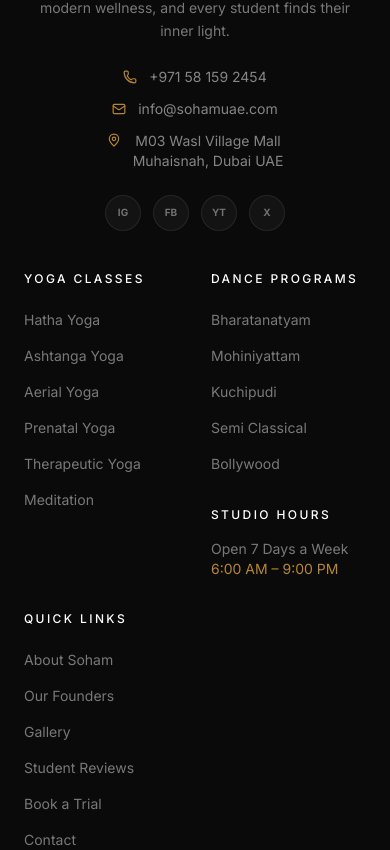
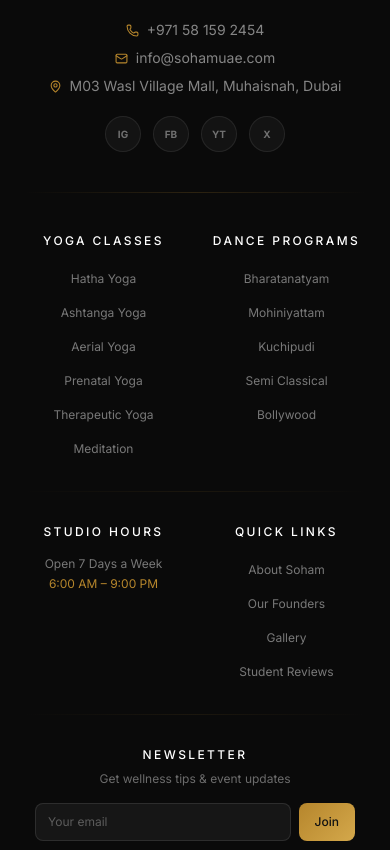
Before and after one commit to joyalvarghese458/soham, a Next.js app: page /blog in a window 390 px wide. Shown: the part 5994-6844 px from the top of the page. Built offline with nearby package versions, Linux system fonts and the light colour scheme.

Commit message:
footer updation

```diff
--- a/app/components/Footer.tsx
+++ b/app/components/Footer.tsx
@@ -51,203 +51,183 @@
         <div className="divider-gold opacity-20 mb-0" />
 
         {/* Main footer content */}
-        <div className="py-16 grid grid-cols-1 lg:grid-cols-4 gap-10 lg:gap-12">
-          {/* Brand column — centered on mobile, left-aligned on large */}
+        <div className="py-12 lg:py-16">
+
+          {/* Brand — centered on mobile */}
           <motion.div
             initial={{ opacity: 0, y: 30 }}
             whileInView={{ opacity: 1, y: 0 }}
             viewport={{ once: true }}
-            className="lg:col-span-1 flex flex-col items-center text-center lg:items-start lg:text-left"
+            className="flex flex-col items-center text-center lg:hidden mb-10"
           >
-            {/* Logo */}
-            <div className="flex items-center gap-3 mb-5">
+            <div className="flex items-center gap-3 mb-4">
               <FooterLotus />
               <div>
-                <span
-                  className="text-2xl font-bold tracking-wide"
-                  style={{ color: '#B6862C', fontFamily: 'var(--font-playfair)' }}
-                >
-                  SOHAM
-                </span>
-                <p className="text-[10px] tracking-[0.3em] text-white/30 uppercase -mt-1">
-                  UAE
-                </p>
+                <span className="text-2xl font-bold tracking-wide" style={{ color: '#B6862C', fontFamily: 'var(--font-playfair)' }}>SOHAM</span>
+                <p className="text-[10px] tracking-[0.3em] text-white/30 uppercase -mt-1">UAE</p>
               </div>
             </div>
-
-            <p className="text-white/45 text-sm leading-relaxed mb-6 max-w-xs">
-              Dubai&apos;s premier Yoga & Classical Dance Academy. Where ancient
-              wisdom meets modern wellness, and every student finds their inner
-              light.
+            <p className="text-white/45 text-sm leading-relaxed mb-5 max-w-[280px]">
+              Dubai&apos;s premier Yoga & Classical Dance Academy — where ancient wisdom meets modern wellness.
             </p>
-
-            {/* Contact */}
-            <div className="space-y-3">
-              <a
-                href="tel:+971581592454"
-                className="flex items-center justify-center lg:justify-start gap-3 text-white/50 hover:text-[#B6862C] transition-colors text-sm group"
-              >
-                <Phone size={14} className="text-[#B6862C] flex-shrink-0" />
-                +971 58 159 2454
+            <div className="flex flex-col items-center gap-2 mb-5">
+              <a href="tel:+971581592454" className="flex items-center gap-2 text-white/50 hover:text-[#B6862C] transition-colors text-sm">
+                <Phone size={13} className="text-[#B6862C]" />+971 58 159 2454
               </a>
-              <a
-                href="mailto:info@sohamuae.com"
-                className="flex items-center justify-center lg:justify-start gap-3 text-white/50 hover:text-[#B6862C] transition-colors text-sm"
-              >
-                <Mail size={14} className="text-[#B6862C] flex-shrink-0" />
-                info@sohamuae.com
+              <a href="mailto:info@sohamuae.com" className="flex items-center gap-2 text-white/50 hover:text-[#B6862C] transition-colors text-sm">
+                <Mail size={13} className="text-[#B6862C]" />info@sohamuae.com
               </a>
-              <div className="flex items-start justify-center lg:justify-start gap-3 text-white/50 text-sm">
-                <MapPin size={14} className="text-[#B6862C] flex-shrink-0 mt-0.5" />
-                <span>
-                  M03 Wasl Village Mall
-                  <br />
-                  Muhaisnah, Dubai UAE
-                </span>
+              <div className="flex items-center gap-2 text-white/50 text-sm">
+                <MapPin size={13} className="text-[#B6862C]" />
+                <span>M03 Wasl Village Mall, Muhaisnah, Dubai</span>
               </div>
             </div>
-
-            {/* Social */}
-            <div className="flex gap-3 mt-6">
+            <div className="flex gap-3">
               {socials.map((social) => (
-                <a
-                  key={social.label}
-                  href={social.href}
-                  target="_blank"
-                  rel="noopener noreferrer"
-                  aria-label={social.label}
-                  className="w-9 h-9 rounded-full flex items-center justify-center text-white/40 hover:text-[#B6862C] hover:border-[#B6862C]/40 transition-all duration-300 text-[10px] font-bold"
-                  style={{
-                    background: 'rgba(255,255,255,0.04)',
-                    border: '1px solid rgba(255,255,255,0.08)',
-                  }}
-                >
+                <a key={social.label} href={social.href} target="_blank" rel="noopener noreferrer" aria-label={social.label}
+                  className="w-9 h-9 rounded-full flex items-center justify-center text-white/40 hover:text-[#B6862C] transition-all duration-300 text-[10px] font-bold"
+                  style={{ background: 'rgba(255,255,255,0.04)', border: '1px solid rgba(255,255,255,0.08)' }}>
                   {social.letter}
                 </a>
               ))}
             </div>
           </motion.div>
 
-          {/* Link columns — 2-col grid on mobile, 3-col on large */}
-          <div className="lg:col-span-3 grid grid-cols-2 sm:grid-cols-3 gap-8 lg:gap-12">
+          {/* Mobile: thin gold divider */}
+          <div className="lg:hidden divider-gold opacity-20 mb-10" />
 
-            {/* Classes */}
-            <motion.div
-              initial={{ opacity: 0, y: 30 }}
-              whileInView={{ opacity: 1, y: 0 }}
-              viewport={{ once: true }}
-              transition={{ delay: 0.1 }}
-            >
-              <h4
-                className="text-white font-medium mb-5 tracking-widest text-xs uppercase"
-                style={{ letterSpacing: '0.2em' }}
-              >
-                Yoga Classes
-              </h4>
+          {/* Desktop: 4-col grid | Mobile: structured sections */}
+          <div className="hidden lg:grid lg:grid-cols-4 gap-12">
+            {/* Brand — desktop only */}
+            <motion.div initial={{ opacity: 0, y: 30 }} whileInView={{ opacity: 1, y: 0 }} viewport={{ once: true }}>
+              <div className="flex items-center gap-3 mb-5">
+                <FooterLotus />
+                <div>
+                  <span className="text-2xl font-bold tracking-wide" style={{ color: '#B6862C', fontFamily: 'var(--font-playfair)' }}>SOHAM</span>
+                  <p className="text-[10px] tracking-[0.3em] text-white/30 uppercase -mt-1">UAE</p>
+                </div>
+              </div>
+              <p className="text-white/45 text-sm leading-relaxed mb-6">Dubai&apos;s premier Yoga & Classical Dance Academy. Where ancient wisdom meets modern wellness, and every student finds their inner light.</p>
+              <div className="space-y-3">
+                <a href="tel:+971581592454" className="flex items-center gap-3 text-white/50 hover:text-[#B6862C] transition-colors text-sm">
+                  <Phone size={14} className="text-[#B6862C] flex-shrink-0" />+971 58 159 2454
+                </a>
+                <a href="mailto:info@sohamuae.com" className="flex items-center gap-3 text-white/50 hover:text-[#B6862C] transition-colors text-sm">
+                  <Mail size={14} className="text-[#B6862C] flex-shrink-0" />info@sohamuae.com
+                </a>
+                <div className="flex items-start gap-3 text-white/50 text-sm">
+                  <MapPin size={14} className="text-[#B6862C] flex-shrink-0 mt-0.5" />
+                  <span>M03 Wasl Village Mall<br />Muhaisnah, Dubai UAE</span>
+                </div>
+              </div>
+              <div className="flex gap-3 mt-6">
+                {socials.map((social) => (
+                  <a key={social.label} href={social.href} target="_blank" rel="noopener noreferrer" aria-label={social.label}
+                    className="w-9 h-9 rounded-full flex items-center justify-center text-white/40 hover:text-[#B6862C] transition-all duration-300 text-[10px] font-bold"
+                    style={{ background: 'rgba(255,255,255,0.04)', border: '1px solid rgba(255,255,255,0.08)' }}>
+                    {social.letter}
+                  </a>
+                ))}
+              </div>
+            </motion.div>
+
+            {/* Yoga Classes */}
+            <motion.div initial={{ opacity: 0, y: 30 }} whileInView={{ opacity: 1, y: 0 }} viewport={{ once: true }} transition={{ delay: 0.1 }}>
+              <h4 className="text-white font-medium mb-5 text-xs uppercase" style={{ letterSpacing: '0.2em' }}>Yoga Classes</h4>
               <ul className="space-y-3">
                 {footerLinks.classes.map((item) => (
-                  <li key={item}>
-                    <a
-                      href="/disciplines"
-                      className="text-white/45 hover:text-[#B6862C] transition-colors text-sm border-gold-animate"
-                    >
-                      {item}
-                    </a>
-                  </li>
+                  <li key={item}><a href="/disciplines" className="text-white/45 hover:text-[#B6862C] transition-colors text-sm">{item}</a></li>
                 ))}
               </ul>
             </motion.div>
 
             {/* Dance Programs */}
-            <motion.div
-              initial={{ opacity: 0, y: 30 }}
-              whileInView={{ opacity: 1, y: 0 }}
-              viewport={{ once: true }}
-              transition={{ delay: 0.2 }}
-            >
-              <h4
-                className="text-white font-medium mb-5 tracking-widest text-xs uppercase"
-                style={{ letterSpacing: '0.2em' }}
-              >
-                Dance Programs
-              </h4>
+            <motion.div initial={{ opacity: 0, y: 30 }} whileInView={{ opacity: 1, y: 0 }} viewport={{ once: true }} transition={{ delay: 0.2 }}>
+              <h4 className="text-white font-medium mb-5 text-xs uppercase" style={{ letterSpacing: '0.2em' }}>Dance Programs</h4>
               <ul className="space-y-3">
                 {footerLinks.dance.map((item) => (
-                  <li key={item}>
-                    <a
-                      href="/disciplines"
-                      className="text-white/45 hover:text-[#B6862C] transition-colors text-sm"
-                    >
-                      {item}
-                    </a>
-                  </li>
+                  <li key={item}><a href="/disciplines" className="text-white/45 hover:text-[#B6862C] transition-colors text-sm">{item}</a></li>
                 ))}
               </ul>
-
-              {/* Studio hours */}
               <div className="mt-8">
-                <h4
-                  className="text-white font-medium mb-4 tracking-widest text-xs uppercase"
-                  style={{ letterSpacing: '0.2em' }}
-                >
-                  Studio Hours
-                </h4>
+                <h4 className="text-white font-medium mb-4 text-xs uppercase" style={{ letterSpacing: '0.2em' }}>Studio Hours</h4>
                 <p className="text-white/45 text-sm">Open 7 Days a Week</p>
                 <p className="text-[#B6862C] text-sm">6:00 AM – 9:00 PM</p>
               </div>
             </motion.div>
 
-            {/* Quick Links */}
-            <motion.div
-              initial={{ opacity: 0, y: 30 }}
-              whileInView={{ opacity: 1, y: 0 }}
-              viewport={{ once: true }}
-              transition={{ delay: 0.3 }}
-              className="col-span-2 sm:col-span-1"
-            >
-              <h4
-                className="text-white font-medium mb-5 tracking-widest text-xs uppercase"
-                style={{ letterSpacing: '0.2em' }}
-              >
-                Quick Links
-              </h4>
+            {/* Quick Links + Newsletter */}
+            <motion.div initial={{ opacity: 0, y: 30 }} whileInView={{ opacity: 1, y: 0 }} viewport={{ once: true }} transition={{ delay: 0.3 }}>
+              <h4 className="text-white font-medium mb-5 text-xs uppercase" style={{ letterSpacing: '0.2em' }}>Quick Links</h4>
               <ul className="space-y-3">
                 {footerLinks.quick.map((item) => (
-                  <li key={item.label}>
-                    <a
-                      href={item.href}
-                      className="text-white/45 hover:text-[#B6862C] transition-colors text-sm"
-                    >
-                      {item.label}
-                    </a>
-                  </li>
+                  <li key={item.label}><a href={item.href} className="text-white/45 hover:text-[#B6862C] transition-colors text-sm">{item.label}</a></li>
                 ))}
               </ul>
+              <div className="mt-8">
+                <h4 className="text-white font-medium mb-4 text-xs uppercase" style={{ letterSpacing: '0.2em' }}>Newsletter</h4>
+                <p className="text-white/40 text-xs mb-3">Get wellness tips & event updates</p>
+                <div className="flex gap-2">
+                  <input type="email" placeholder="Your email" className="flex-1 bg-white/5 border border-white/10 rounded-lg px-3 py-2 text-xs text-white placeholder-white/30 focus:outline-none focus:border-[#B6862C]/50 transition-colors min-w-0" />
+                  <button className="px-4 py-2 rounded-lg text-xs font-medium text-[#111] flex-shrink-0 transition-all hover:opacity-90" style={{ background: 'linear-gradient(135deg, #B6862C, #D4A84B)' }}>Join</button>
+                </div>
+              </div>
+            </motion.div>
+          </div>
 
-              {/* Newsletter */}
-              <div className="mt-8">
-                <h4
-                  className="text-white font-medium mb-4 tracking-widest text-xs uppercase"
-                  style={{ letterSpacing: '0.2em' }}
-                >
-                  Newsletter
-                </h4>
-                <p className="text-white/40 text-xs mb-3">
-                  Get wellness tips & event updates
-                </p>
-                <div className="flex gap-2">
-                  <input
-                    type="email"
-                    placeholder="Your email"
-                    className="flex-1 bg-white/5 border border-white/10 rounded-lg px-3 py-2 text-xs text-white placeholder-white/30 focus:outline-none focus:border-[#B6862C]/50 transition-colors min-w-0"
-                  />
-                  <button
-                    className="px-4 py-2 rounded-lg text-xs font-medium text-[#111] flex-shrink-0 transition-all hover:opacity-90"
-                    style={{ background: 'linear-gradient(135deg, #B6862C, #D4A84B)' }}
-                  >
-                    Join
-                  </button>
-                </div>
+          {/* Mobile: links grid */}
+          <div className="lg:hidden space-y-8">
+
+            {/* Row 1: Yoga + Dance side by side */}
+            <div className="grid grid-cols-2 gap-6">
+              <motion.div initial={{ opacity: 0, y: 20 }} whileInView={{ opacity: 1, y: 0 }} viewport={{ once: true }}>
+                <h4 className="text-white font-medium mb-4 text-xs uppercase text-center" style={{ letterSpacing: '0.2em' }}>Yoga Classes</h4>
+                <ul className="space-y-2.5 text-center">
+                  {footerLinks.classes.map((item) => (
+                    <li key={item}><a href="/disciplines" className="text-white/45 hover:text-[#B6862C] transition-colors text-xs">{item}</a></li>
+                  ))}
+                </ul>
+              </motion.div>
+              <motion.div initial={{ opacity: 0, y: 20 }} whileInView={{ opacity: 1, y: 0 }} viewport={{ once: true }} transition={{ delay: 0.1 }}>
+                <h4 className="text-white font-medium mb-4 text-xs uppercase text-center" style={{ letterSpacing: '0.2em' }}>Dance Programs</h4>
+                <ul className="space-y-2.5 text-center">
+                  {footerLinks.dance.map((item) => (
+                    <li key={item}><a href="/disciplines" className="text-white/45 hover:text-[#B6862C] transition-colors text-xs">{item}</a></li>
+                  ))}
+                </ul>
+              </motion.div>
+            </div>
+
+            {/* Thin divider */}
+            <div className="divider-gold opacity-10" />
+
+            {/* Row 2: Studio Hours + Quick Links side by side */}
+            <div className="grid grid-cols-2 gap-6">
+              <motion.div initial={{ opacity: 0, y: 20 }} whileInView={{ opacity: 1, y: 0 }} viewport={{ once: true }} className="text-center">
+                <h4 className="text-white font-medium mb-4 text-xs uppercase" style={{ letterSpacing: '0.2em' }}>Studio Hours</h4>
+                <p className="text-white/45 text-xs">Open 7 Days a Week</p>
+                <p className="text-[#B6862C] text-xs mt-1">6:00 AM – 9:00 PM</p>
+              </motion.div>
+              <motion.div initial={{ opacity: 0, y: 20 }} whileInView={{ opacity: 1, y: 0 }} viewport={{ once: true }} transition={{ delay: 0.1 }} className="text-center">
+                <h4 className="text-white font-medium mb-4 text-xs uppercase" style={{ letterSpacing: '0.2em' }}>Quick Links</h4>
+                <ul className="space-y-2.5">
+                  {footerLinks.quick.slice(0, 4).map((item) => (
+                    <li key={item.label}><a href={item.href} className="text-white/45 hover:text-[#B6862C] transition-colors text-xs">{item.label}</a></li>
+                  ))}
+                </ul>
+              </motion.div>
+            </div>
+
+            {/* Thin divider */}
+            <div className="divider-gold opacity-10" />
+
+            {/* Newsletter — full width, centered */}
+            <motion.div initial={{ opacity: 0, y: 20 }} whileInView={{ opacity: 1, y: 0 }} viewport={{ once: true }} className="text-center">
+              <h4 className="text-white font-medium mb-2 text-xs uppercase" style={{ letterSpacing: '0.2em' }}>Newsletter</h4>
+              <p className="text-white/40 text-xs mb-4">Get wellness tips & event updates</p>
+              <div className="flex gap-2 max-w-xs mx-auto">
+                <input type="email" placeholder="Your email" className="flex-1 bg-white/5 border border-white/10 rounded-lg px-3 py-2.5 text-xs text-white placeholder-white/30 focus:outline-none focus:border-[#B6862C]/50 transition-colors min-w-0" />
+                <button className="px-4 py-2.5 rounded-lg text-xs font-medium text-[#111] flex-shrink-0 transition-all hover:opacity-90" style={{ background: 'linear-gradient(135deg, #B6862C, #D4A84B)' }}>Join</button>
               </div>
             </motion.div>
 
```
